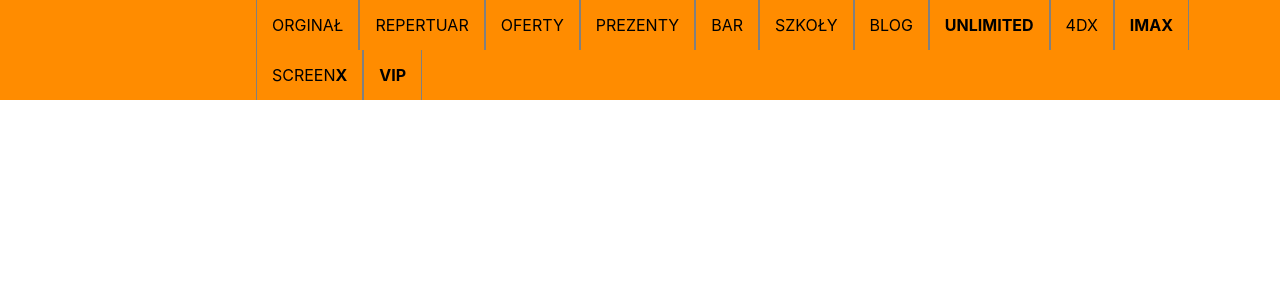
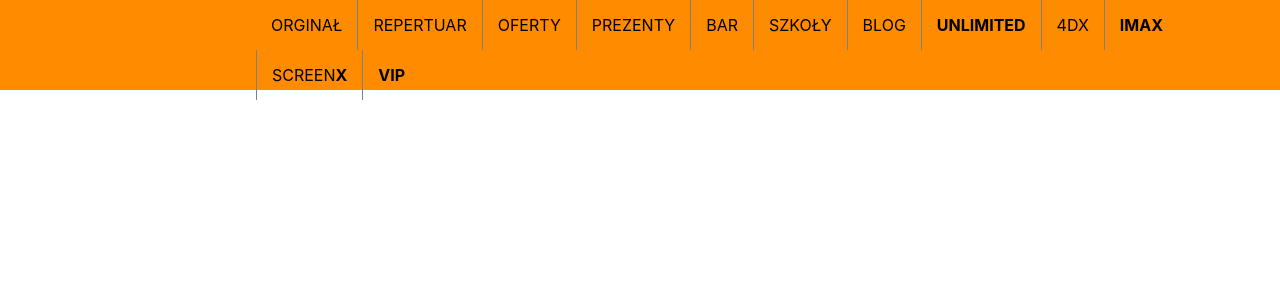
Before and after one commit to LNenjoyer/kino_lublin, a React (Create React App) app: page / in a window 1280 px wide. Shown: the top 300 px of the page. Built offline with nearby package versions, Linux system fonts and the light colour scheme.

Commit message:
poprawione

```diff
--- a/src/App.css
+++ b/src/App.css
@@ -3,7 +3,7 @@
 }
 
 .linki {
-  height: 100px;
+  height: 90px;
   background-color: darkorange;
   width: 100%;
   align-content: center;
@@ -20,12 +20,13 @@
   a:hover {
     color: white;
   }
-
+  .link:first-child{
+    border-left: 0 solid gray;
+  }
   .link {
     align-items: center;
     float: left;
     border-left: 1px solid gray;
-    border-right: 1px solid gray;
     padding: 15px;
   }
 
```
